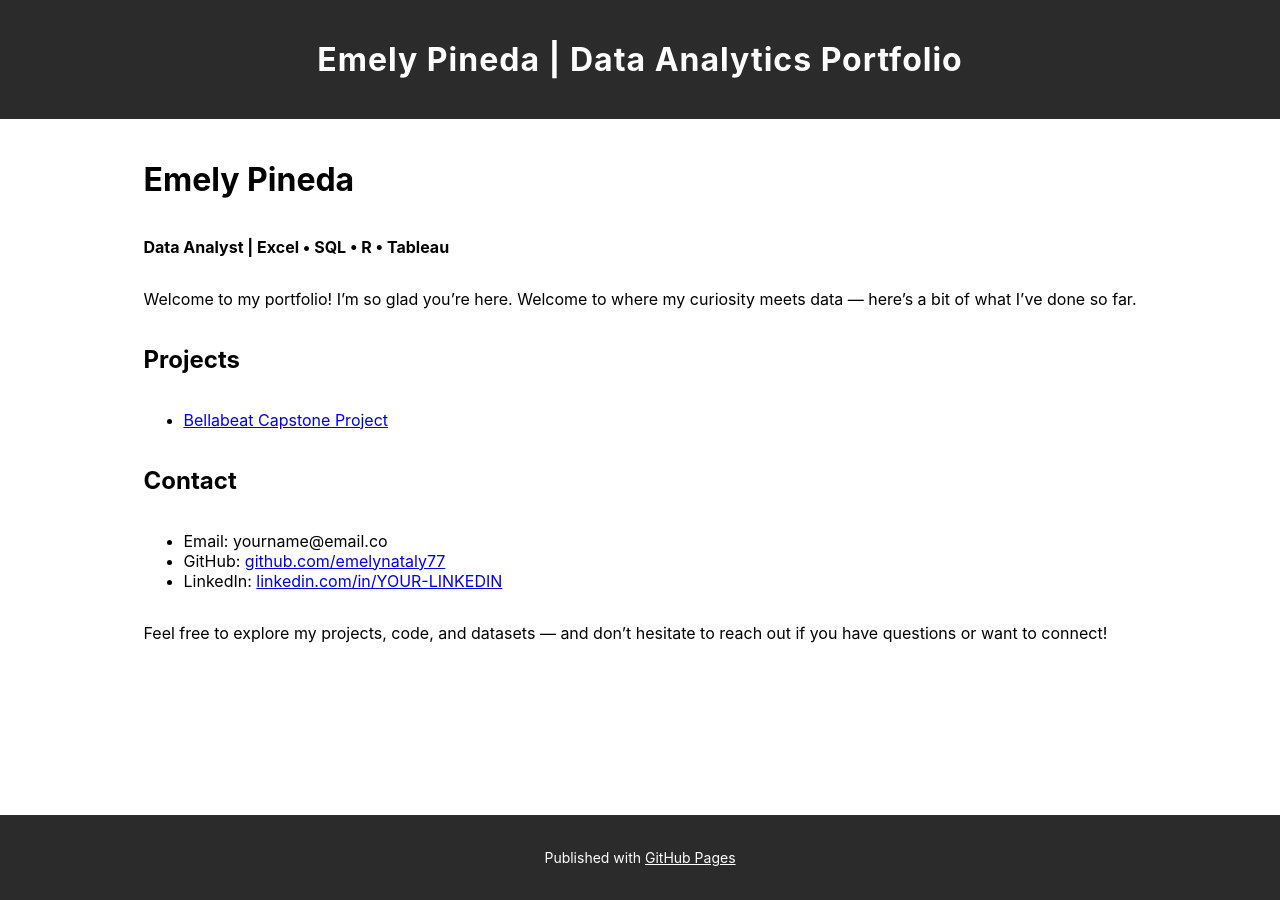
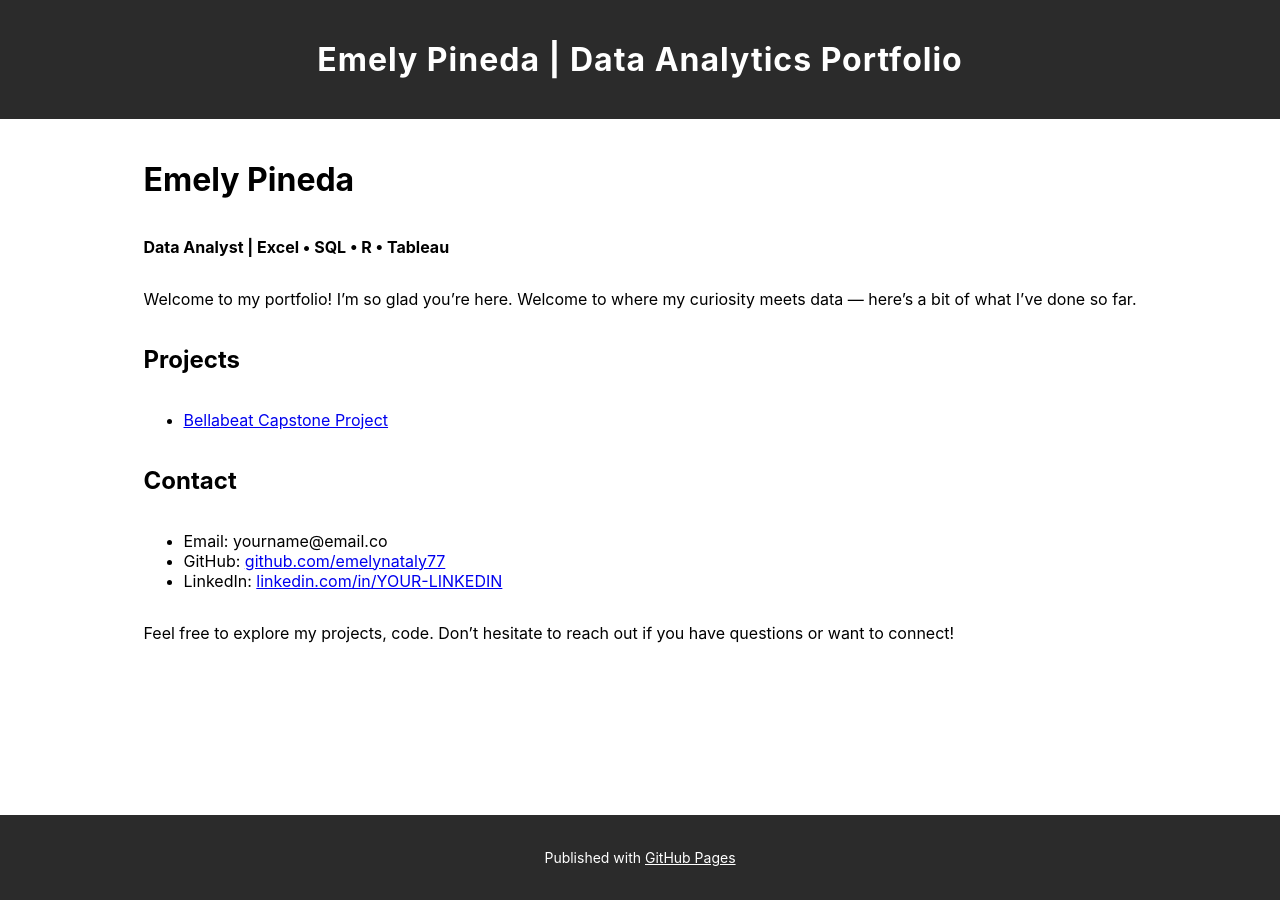
Before and after one commit to emelynataly77/emelynataly77.github.io, a Jekyll site: the page built from index.md, in a window 1280 px wide. Built offline with Jekyll 4.4.1, drawn with Linux system fonts in a browser that asks for light colours.

Commit message:
Update index.md

```diff
--- a/index.md
+++ b/index.md
@@ -17,4 +17,4 @@ Welcome to my portfolio! I’m so glad you’re here. Welcome to where my curios
 - LinkedIn: [linkedin.com/in/YOUR-LINKEDIN](https://linkedin.com/in/YOUR-LINKEDIN)
 
 
-Feel free to explore my projects, code, and datasets — and don’t hesitate to reach out if you have questions or want to connect!
+Feel free to explore my projects, code. Don't hesitate to reach out if you have questions or want to connect!
```
